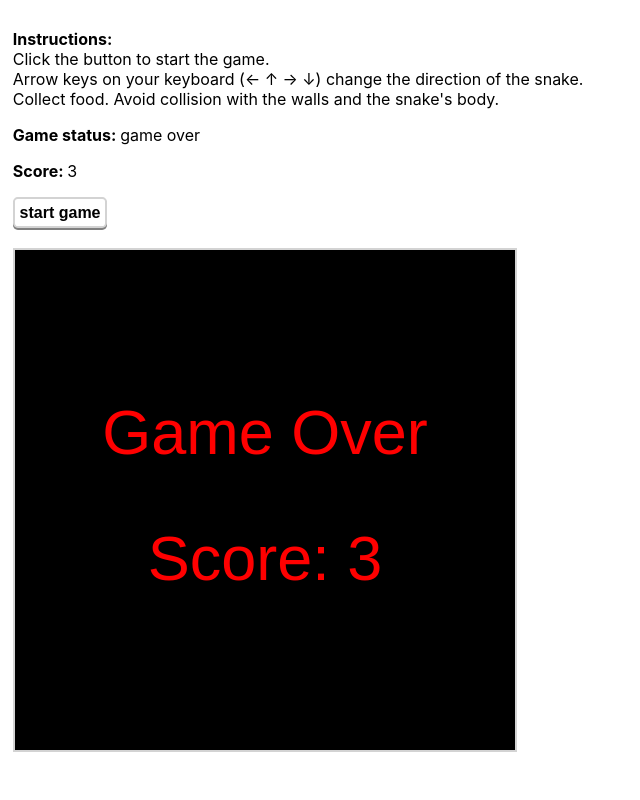
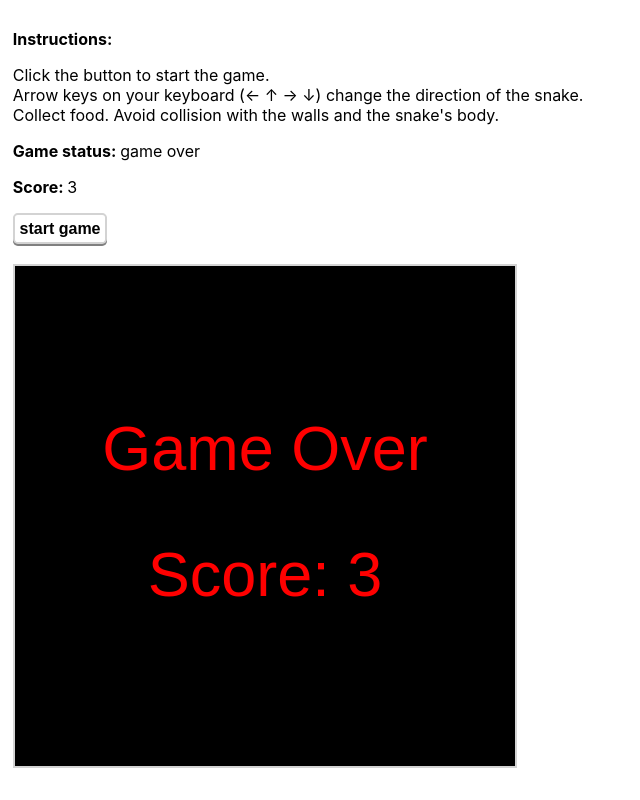
Before and after one commit to b-lukaszuk/snake_game, a React (Create React App) app in the folder my-app/: page / in a window 1280 px wide. Shown: the whole page, without its empty margins (0-640 px from the left). Built offline with nearby package versions, Linux system fonts and the light colour scheme.

Commit message:
kosmetyka

```diff
--- a/my-app/src/components/Instructions.tsx
+++ b/my-app/src/components/Instructions.tsx
@@ -2,15 +2,16 @@ import { ReactElement } from "react";
 
 const Instructions: React.FC = (): ReactElement<HTMLElement> => {
     return (
-        <p>
-            <b>Instructions: </b>
-            <br />
-            Click the button to start the game.
-            <br />
-            Arrow keys on your keyboard (&#8592; &#8593; &#8594; &#8595;) change the direction of the snake.
-            <br />
-            Collect food. Avoid collision with the walls and the snake's body.
-        </p>
+        <div>
+            <p> <b>Instructions: </b> </p>
+            <span>
+                Click the button to start the game.
+                <br />
+                Arrow keys on your keyboard (&#8592; &#8593; &#8594; &#8595;) change the direction of the snake.
+                <br />
+                Collect food. Avoid collision with the walls and the snake's body.
+            </span>
+        </div>
     )
 }
 
```
